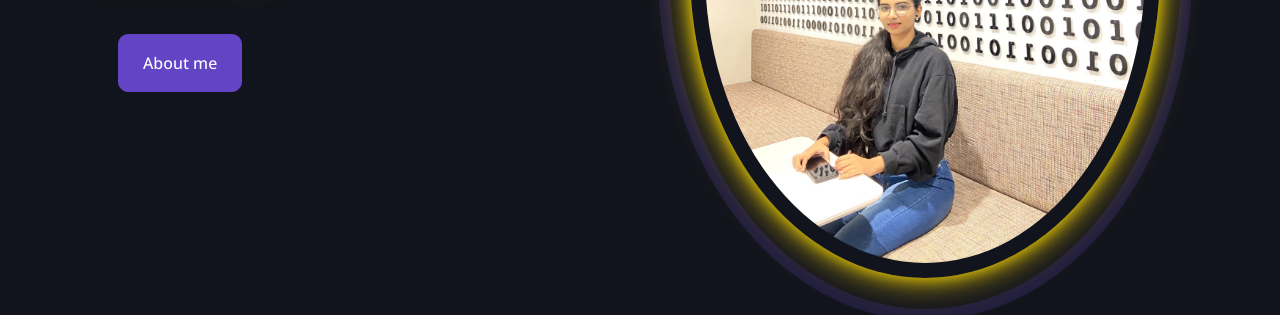
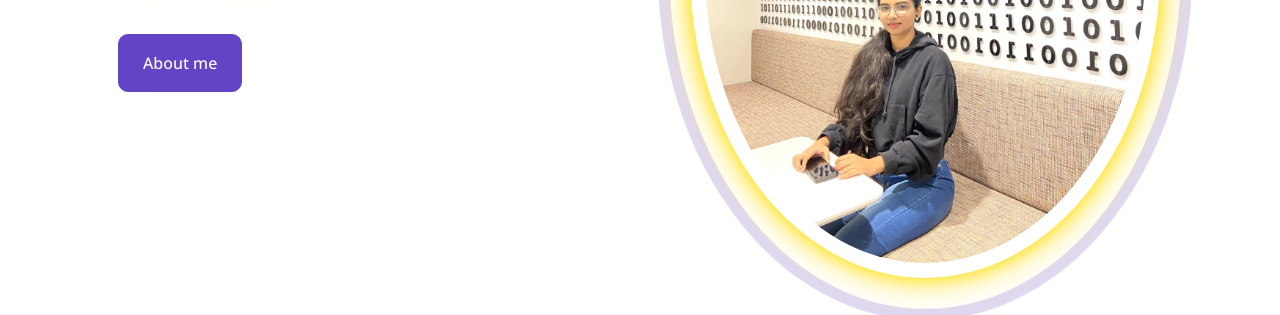
Before and after one commit to Reshma-S-K/Reshma-S-K.github.io, a plain HTML site: page index.html in a window 1280 px wide. Shown: the part 451-766 px from the top of the page. Drawn offline with nearby package versions, Linux system fonts and the light colour scheme.

Commit message:
Update index.html

```diff
--- a/index.html
+++ b/index.html
@@ -94,7 +94,7 @@
 
     <!-- Header Start -->
     <section>
-    <div class="container-fluid my-6 mt-0 wow fadeInUp bg-dark rounded-section" data-wow-delay="0.1s" id="home">
+    <div class="container-fluid my-6 mt-0 wow fadeInUp rounded-section" data-wow-delay="0.1s" id="home">
         <div class="container">
             <div class="row g-5 align-items-center">
                 <div class="col-lg-6 py-6 pb-0 pt-lg-0">
```
